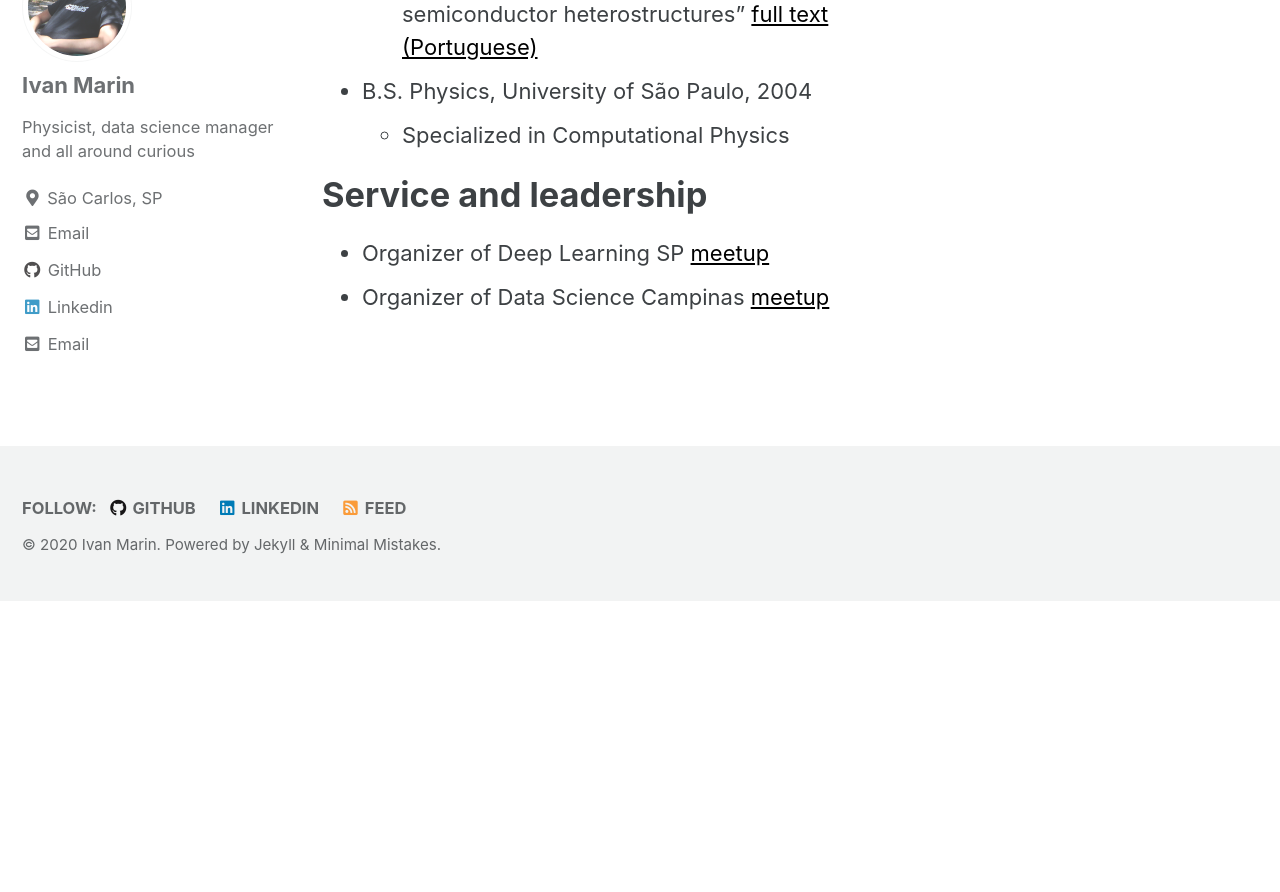
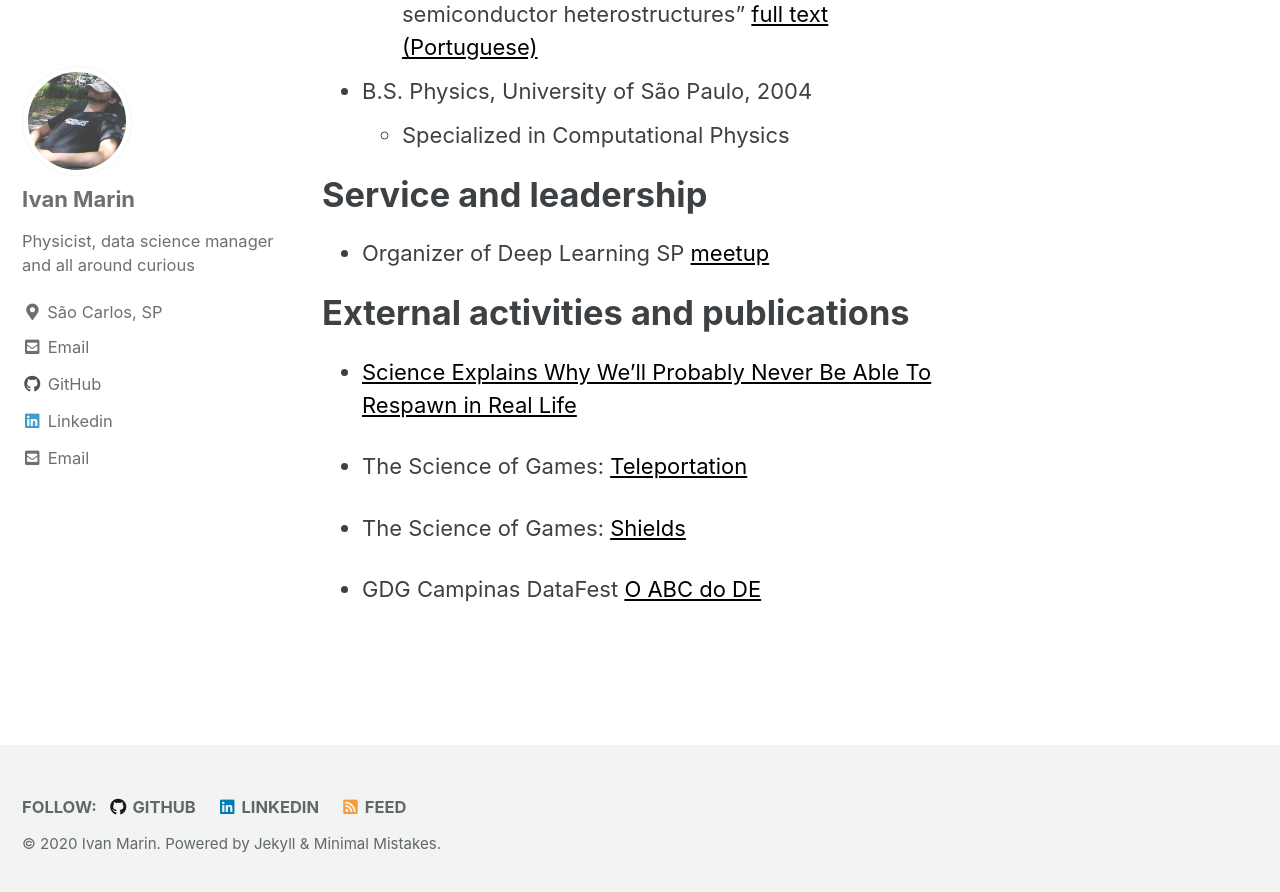
Before and after one commit to ispmarin/ispmarin.github.io, a Jekyll site: the page built from _pages/cv.md, in a window 1280 px wide and 900 px high, scrolled down 1908 px. Shown: the top 892 px of the window. Built offline with Jekyll 4.4.1, drawn with Linux system fonts in a browser that asks for light colours; cached includes are drawn as plain includes; some web fonts are replaced; before the commit the page ends 2509 px from its top, so only the background shows below that.

Commit message:
fix links

```diff
--- a/_pages/cv.md
+++ b/_pages/cv.md
@@ -10,15 +10,15 @@ redirect_from:
 Work experience
 ======
 * 2019 - Present: Data Science Manager
-  * [Daitan Group](www.daitan.com)
+  * [Daitan Group](http://www.daitan.com)
   * Managing data science and data engineer teams, on long term projects and consulting initiatives
 
 * 2019 - Present: Principal Data Scientist
-  * [Daitan Group](www.daitan.com)
+  * [Daitan Group](http://www.daitan.com)
   * Principal Data Scientist, responsible for data projects at Daitan
 
 * 2017 - 2019: Systems Architect/Data Scientist
-  * [Daitan Group](www.daitan.com)
+  * [Daitan Group](http://www.daitan.com)
   * Awarded the title "Distinguished Member of Technical Staff (DMTS)"
 
 * 2018: Professor
@@ -57,4 +57,14 @@ I was awarded a Fellowship by the Canadian Government to work with contaminant d
 Service and leadership
 ======
 * Organizer of Deep Learning SP [meetup](https://www.meetup.com/Data-Science-Campinas/)
-* Organizer of Data Science Campinas [meetup](https://www.meetup.com/Deep-Learning-Sao-Paulo/)
+
+External activities and publications
+====================================
+
+* [Science Explains Why We'll Probably Never Be Able To Respawn in Real Life](https://kotaku.com/science-explains-why-well-probably-never-be-able-to-res-5977655)
+
+* The Science of Games: [Teleportation](/files/science_videogames_teleportation.mkv)
+
+* The Science of Games: [Shields](/files/science_videogames_shields.mkv)
+
+* GDG Campinas DataFest [O ABC do DE](o_abc_de_ivan_marin.mkv)
```
